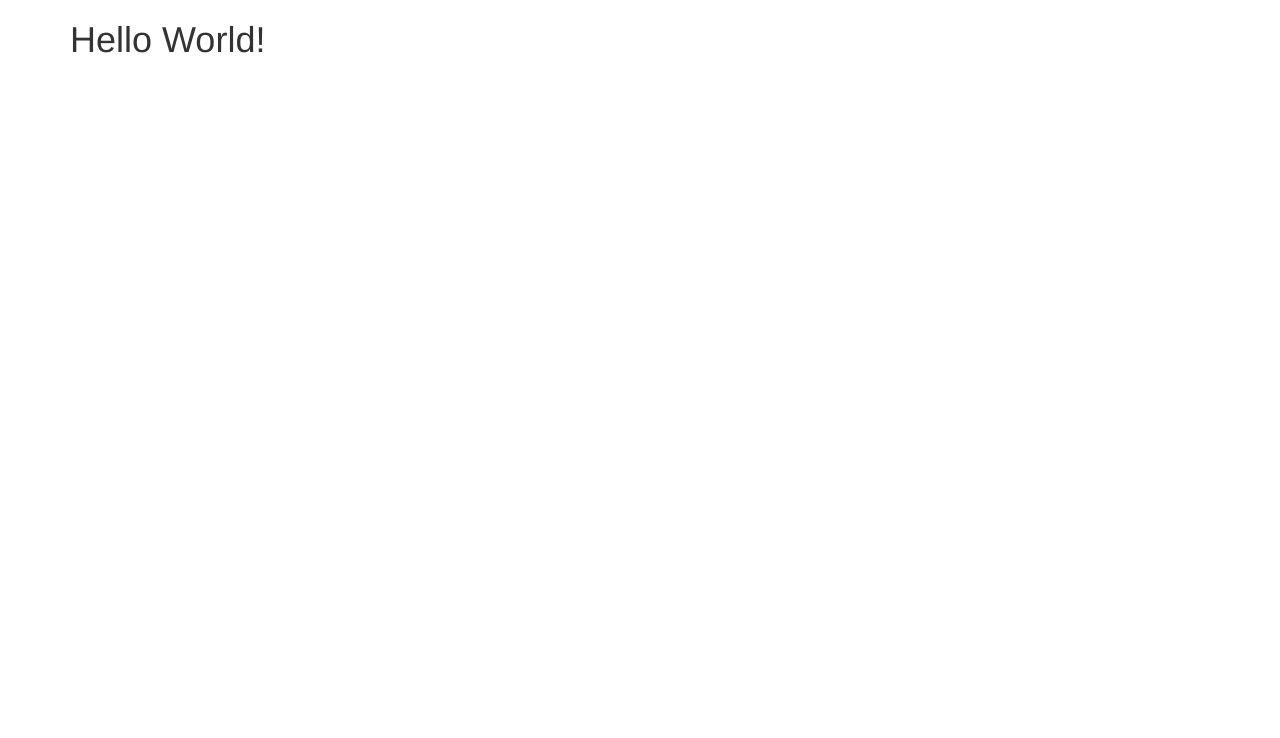
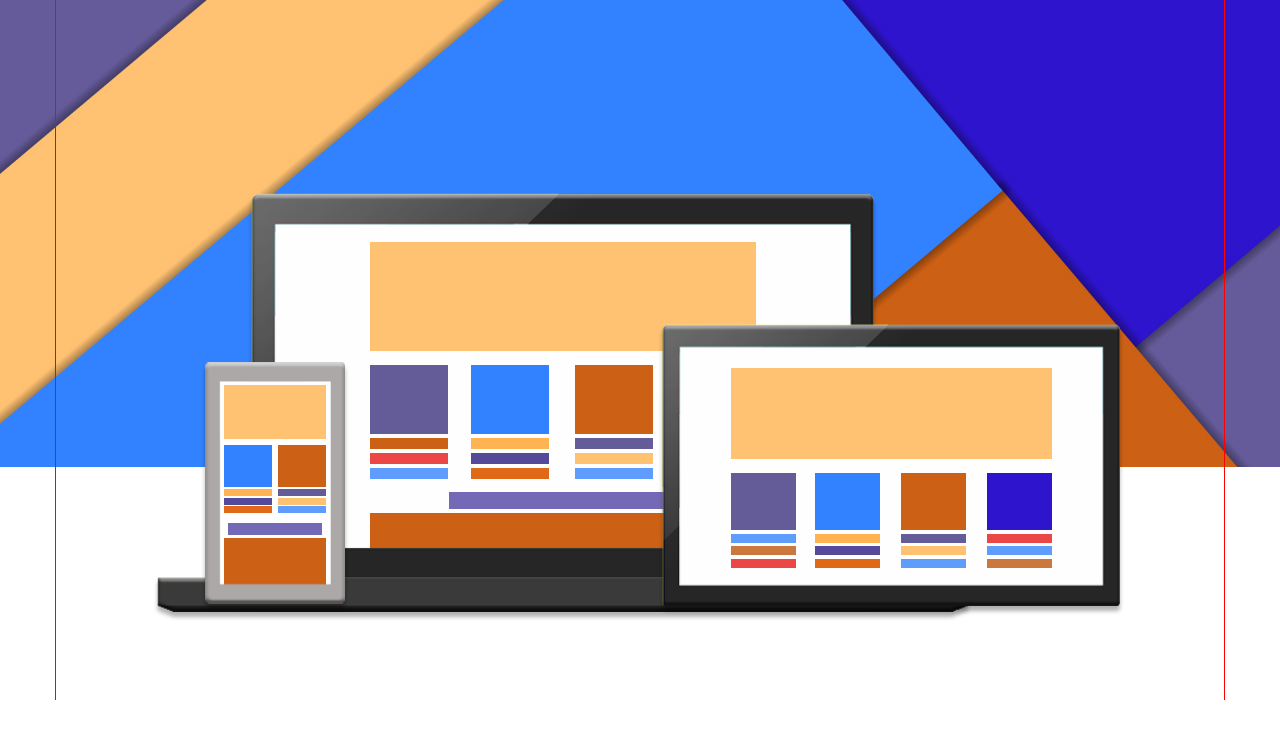
Before and after one commit to KenWebStudio/WFR-OLD, a plain HTML site: page index.html in a window 1280 px wide. Drawn offline with Linux system fonts and the light colour scheme.

Commit message:
Updated the title, added link to AnimateCSS, added section class "fp-top-panel", added link to site scripts.

```diff
--- a/index.html
+++ b/index.html
@@ -5,7 +5,7 @@
     <meta http-equiv="X-UA-Compatible" content="IE=edge">
     <meta name="viewport" content="width=device-width, initial-scale=1">
 
-    <title>Bootstrap Template</title>
+    <title>KennethDLP - Web Designer and Developer</title>
 
     <!-- Bootstrap CSS Production -->
     <!-- <link rel="stylesheet" href="https://maxcdn.bootstrapcdn.com/bootstrap/3.3.7/css/bootstrap.min.css"> -->
@@ -19,6 +19,9 @@
     <!-- FontAwesome Dev -->
     <link rel="stylesheet" href="css/fontawesome.min.css">
 
+    <!-- AnimateCSS -->
+    <link rel="stylesheet" href="css/animate.min.css">
+
     <!-- Site Styles -->
     <link rel="stylesheet" href="css/site-styles.min.css">
 
@@ -31,9 +34,14 @@
     <![endif]-->
   </head>
   <body>
-    <div class="container">
-      <h1>Hello World!</h1>
-    </div>
+    <section class="fp-top-panel">
+      <img src="media/images/frontpage/hero-bg.jpg" class="img-background img-responsive">
+      <div class="container">
+          <img src="media/images/frontpage/hero-laptop.png" class="img-laptop animated bounceInDown img-responsive">
+          <img src="media/images/frontpage/hero-mobile.png" class="img-mobile animated fadeInLeft img-responsive">
+          <img src="media/images/frontpage/hero-tablet.png" class="img-tablet animated fadeInRight img-responsive">
+      </div>
+    </section>
 
   <!-- jQuery Production -->
   <!-- <script src="https://ajax.googleapis.com/ajax/libs/jquery/1.12.4/jquery.min.js"></script> -->
@@ -47,5 +55,7 @@
   <!-- Bootstrap Javascript Dev -->
   <script src="js/bootstrap.min.js"></script>
 
+  <!-- Site Script -->
+  <script src="js/site-scripts.min.js"></script>
   </body>
 </html>
```
